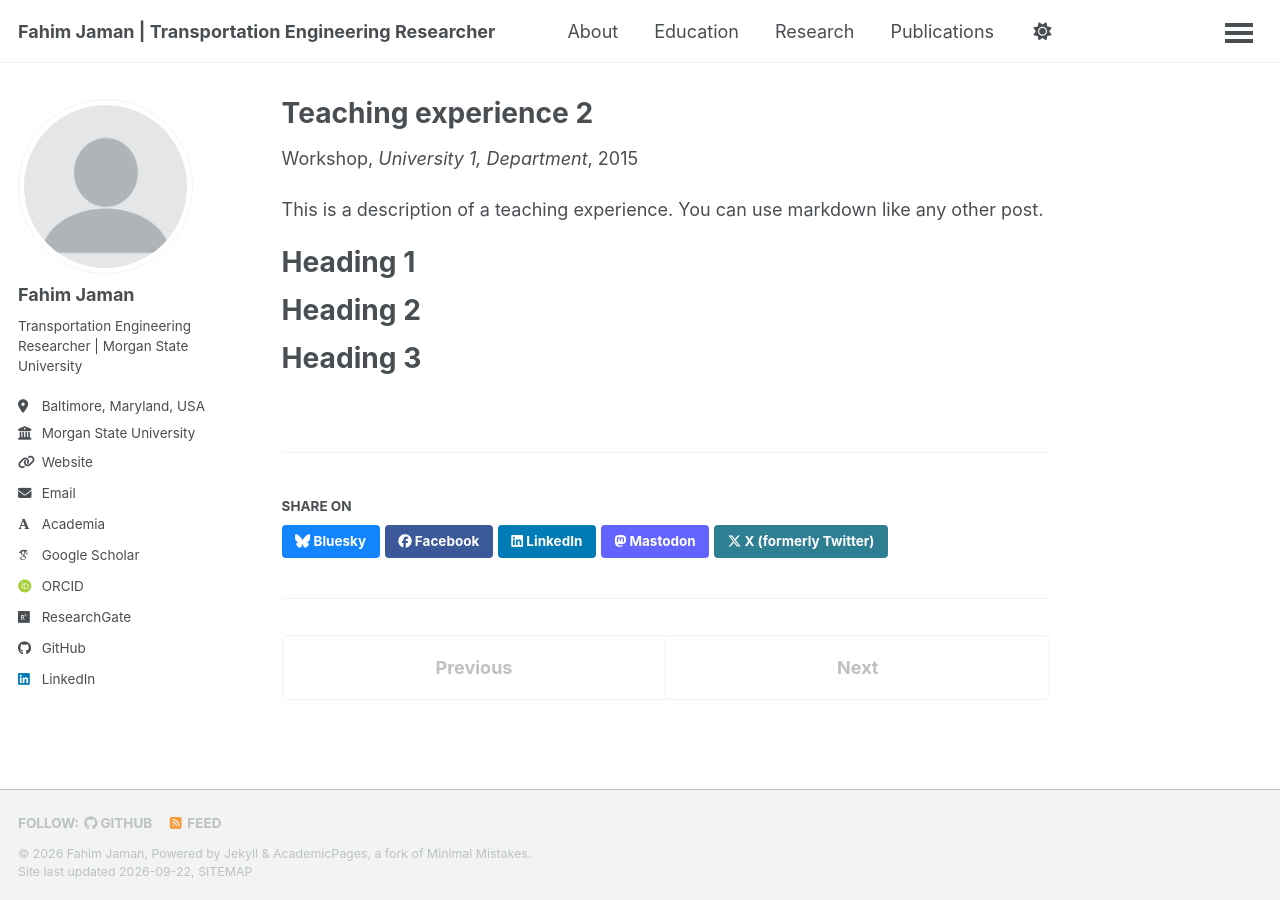
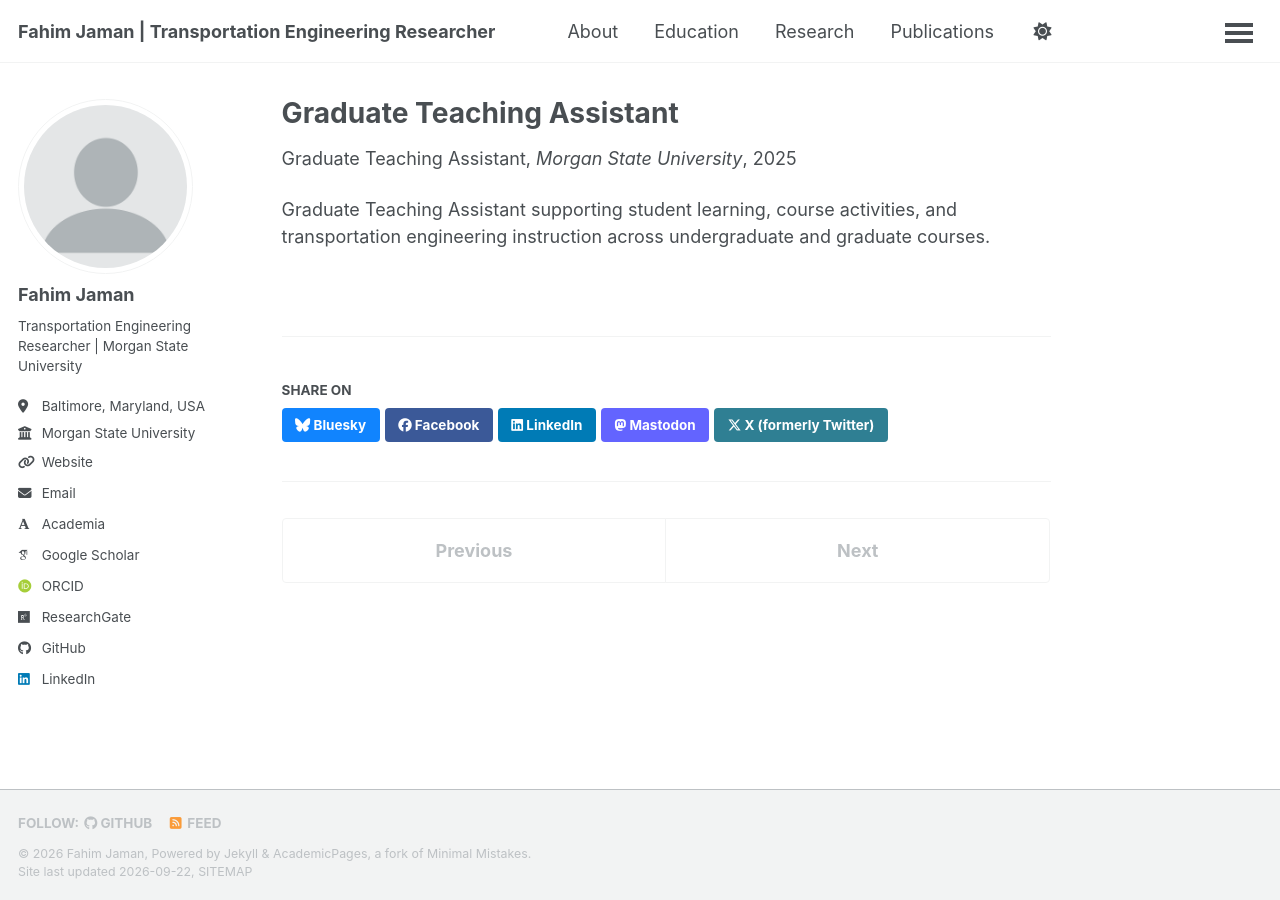
Before and after one commit to fahimjaman/111, a Jekyll site: the page built from _teaching/2015-spring-teaching-2.md, in a window 1280 px wide. Built offline with Jekyll 4.4.1, drawn with Linux system fonts in a browser that asks for light colours; some web fonts are replaced; a script that is not in the unit is left out.

Commit message:
Replace template content with Fahim Jaman academic profile

```diff
--- a/_teaching/2015-spring-teaching-2.md
+++ b/_teaching/2015-spring-teaching-2.md
@@ -1,20 +1,11 @@
 ---
-title: "Teaching experience 2"
+title: "Graduate Teaching Assistant"
 collection: teaching
-type: "Workshop"
-permalink: /teaching/2015-spring-teaching-1
-venue: "University 1, Department"
-date: 2015-01-01
-location: "City, Country"
+type: "Graduate Teaching Assistant"
+permalink: /teaching/graduate-teaching-assistant/
+venue: "Morgan State University"
+date: 2025-01-01
+location: "Baltimore, Maryland, USA"
 ---
 
-This is a description of a teaching experience. You can use markdown like any other post.
-
-Heading 1
-======
-
-Heading 2
-======
-
-Heading 3
-======
+Graduate Teaching Assistant supporting student learning, course activities, and transportation engineering instruction across undergraduate and graduate courses.
```
